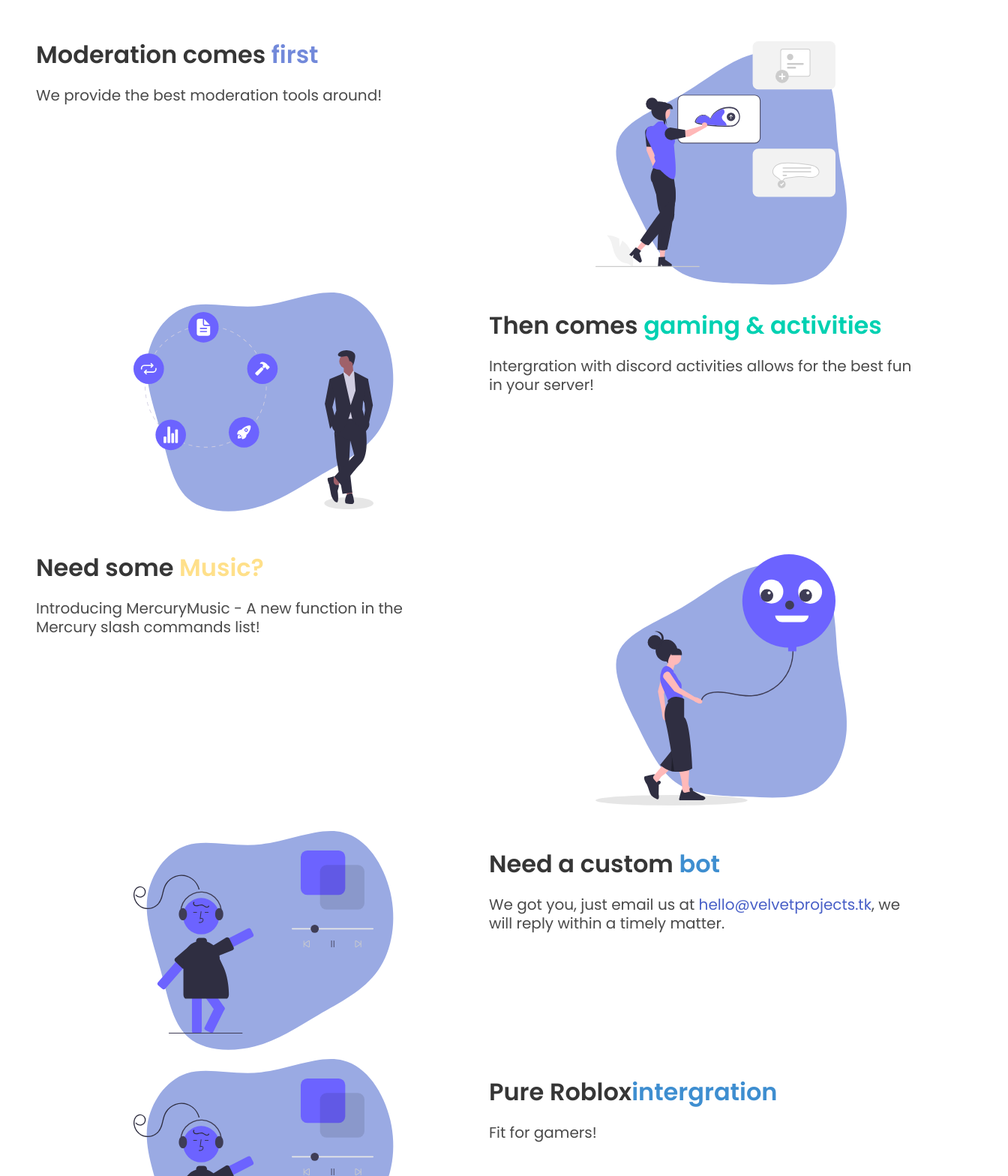
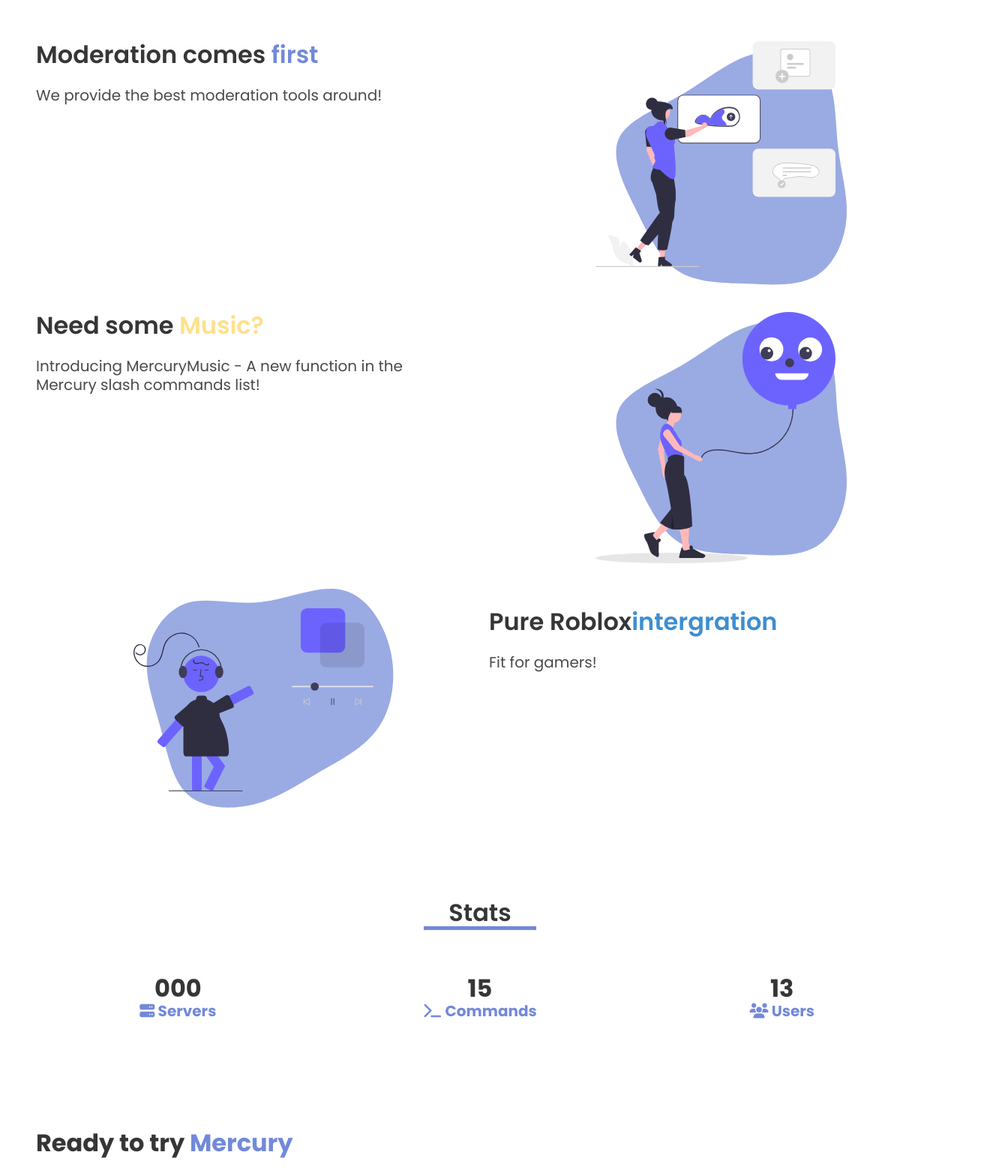
Before and after one commit to JustJyRi/mercurybot, a plain HTML site: page index.html in a window 1280 px wide. Shown: the part 1232-2800 px from the top of the page at 75% size, 1344 px wide, since content can reach past the window. Drawn offline with nearby package versions, Linux system fonts and the light colour scheme.

Commit message:
Update index.html

```diff
--- a/index.html
+++ b/index.html
@@ -170,38 +170,6 @@
       </div>
       <!-- single feature end (Left) -->
 
-      <!-- single feature start (Right) -->
-      <div class="single-feature">
-        <div class="shape-left" data-aos="fade-up-right">
-          <svg viewBox="0 0 200 200" xmlns="http://www.w3.org/2000/svg">
-            <path
-              fill="#9AAAE3"
-              d="M54.2,-67.2C69.4,-63.5,80.4,-46.6,84.6,-28.7C88.7,-10.8,86,8.1,76.8,21.4C67.6,34.7,51.9,42.3,38.1,50.3C24.2,58.3,12.1,66.7,-2.8,70.5C-17.7,74.3,-35.3,73.6,-45.6,64.5C-55.9,55.3,-58.8,37.7,-63.3,21.2C-67.7,4.7,-73.7,-10.6,-71.8,-25.4C-69.8,-40.2,-59.9,-54.5,-46.6,-58.9C-33.3,-63.2,-16.7,-57.6,1.4,-59.6C19.5,-61.5,39,-71,54.2,-67.2Z"
-              transform="translate(100 100)"
-            />
-          </svg>
-        </div>
-
-        <div class="columns mt-6">
-          <div class="column" data-aos="fade-right">
-            <img
-              class="image has-image-centered"
-              src="assets/img/product_literation.svg"
-              alt="feature1 img"
-              style="width: 20rem;"
-            />
-          </div>
-          <div class="column">
-            <h4 class="title">
-              Then comes <span class="has-text-primary">gaming & activities</span>
-            </h4>
-            <p class="subtitle mt-3">
-             Intergration with discord activities allows for the best fun in your server!
-            </p>
-          </div>
-        </div>
-      </div>
-      <!-- single feature end (Right) -->
 
       <!-- single feature start (Left) -->
       <div class="single-feature">
@@ -236,36 +204,6 @@
       </div>
       <!-- single feature end (Left) -->
 
-      <!-- single feature start (Right) -->
-      <div class="single-feature">
-        <div class="shape-left" data-aos="fade-up-right">
-          <svg viewBox="0 0 200 200" xmlns="http://www.w3.org/2000/svg">
-            <path
-              fill="#9AAAE3"
-              d="M54.2,-67.2C69.4,-63.5,80.4,-46.6,84.6,-28.7C88.7,-10.8,86,8.1,76.8,21.4C67.6,34.7,51.9,42.3,38.1,50.3C24.2,58.3,12.1,66.7,-2.8,70.5C-17.7,74.3,-35.3,73.6,-45.6,64.5C-55.9,55.3,-58.8,37.7,-63.3,21.2C-67.7,4.7,-73.7,-10.6,-71.8,-25.4C-69.8,-40.2,-59.9,-54.5,-46.6,-58.9C-33.3,-63.2,-16.7,-57.6,1.4,-59.6C19.5,-61.5,39,-71,54.2,-67.2Z"
-              transform="translate(100 100)"
-            />
-          </svg>
-        </div>
-
-        <div class="columns mt-6">
-          <div class="column" data-aos="fade-right">
-            <img
-              class="image has-image-centered"
-              src="assets/img/music.svg"
-              alt="feature1 img"
-              style="width: 20rem;"
-            />
-          </div>
-          <div class="column">
-            <h4 class="title">Need a custom <span class="has-text-info">bot</span></h4>
-            <p class="subtitle mt-3">
-              We got you, just email us at <a href = "mailto: hello@velvetprojects.tk">hello@velvetprojects.tk</a>, we will reply within a timely matter.
-            </p>
-          </div>
-        </div>
-      </div>
-      <!-- single feature end (Right) -->
 
       <!-- single feature start (Right) -->
       <div class="single-feature">
```
